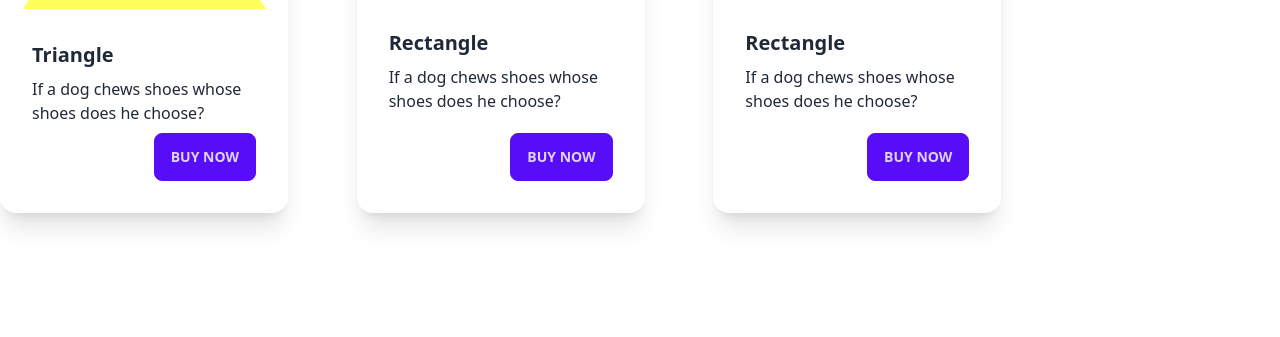
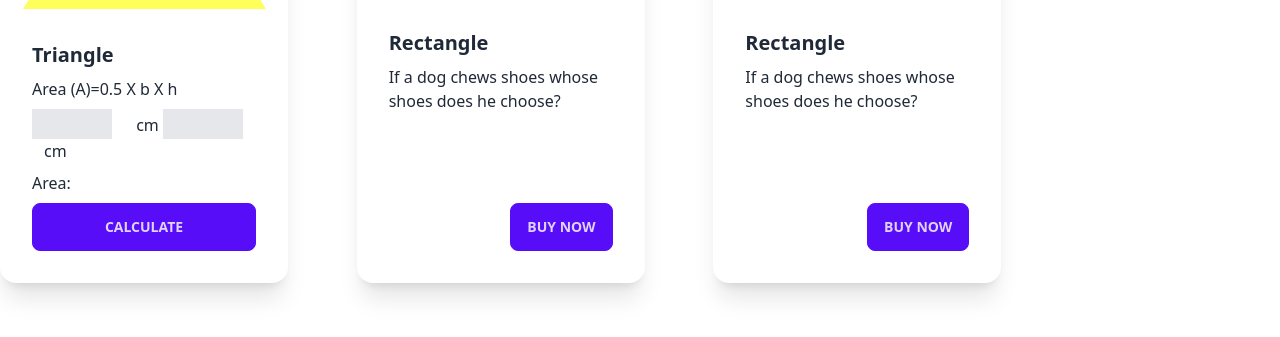
Before and after one commit to Shariful4447/Geometry_Genius_with_js, a plain HTML site: page index.html in a window 1280 px wide. Shown: the part 185-522 px from the top of the page. Drawn offline with nearby package versions, Linux system fonts and the light colour scheme.

Commit message:
calculation part remain

```diff
--- a/index.html
+++ b/index.html
@@ -17,14 +17,21 @@
             <!-- shape container -->
 
             <div class="flex-1 grid grid-cols-1 md:grid-cols-2 lg:grid-cols-3 gap-10">
-                <!-- first card -->
+                <!-- triangle card -->
                 <div class="card w-72 bg-base-100 shadow-xl">
                     <figure><img src="/images/triangle.png" alt="Shoes" /></figure>
                     <div class="card-body">
                       <h2 class="card-title">Triangle</h2>
-                      <p>If a dog chews shoes whose shoes does he choose?</p>
+                      <p>Area (A)=0.5 X b X h</p>
+                      <p><input class="border bg-gray-200 w-20 px-2 text-xl" type="text" name="" id="">
+                        <span class="ml-5">cm</span>
+                        <input class="border bg-gray-200 w-20 px-2 text-xl" type="text" name="" id="">
+                        <span class="ml-3">cm</span>
+                        </p>
+                        <p>Area: <span></span></p>
+
                       <div class="card-actions justify-end">
-                        <button class="btn btn-primary">Buy Now</button>
+                        <button class="btn btn-primary w-full">Calculate</button>
                       </div>
                     </div>
                 </div>
```
Also changed, not shown: tailwind.config.js (added, +8 -0 lines).
